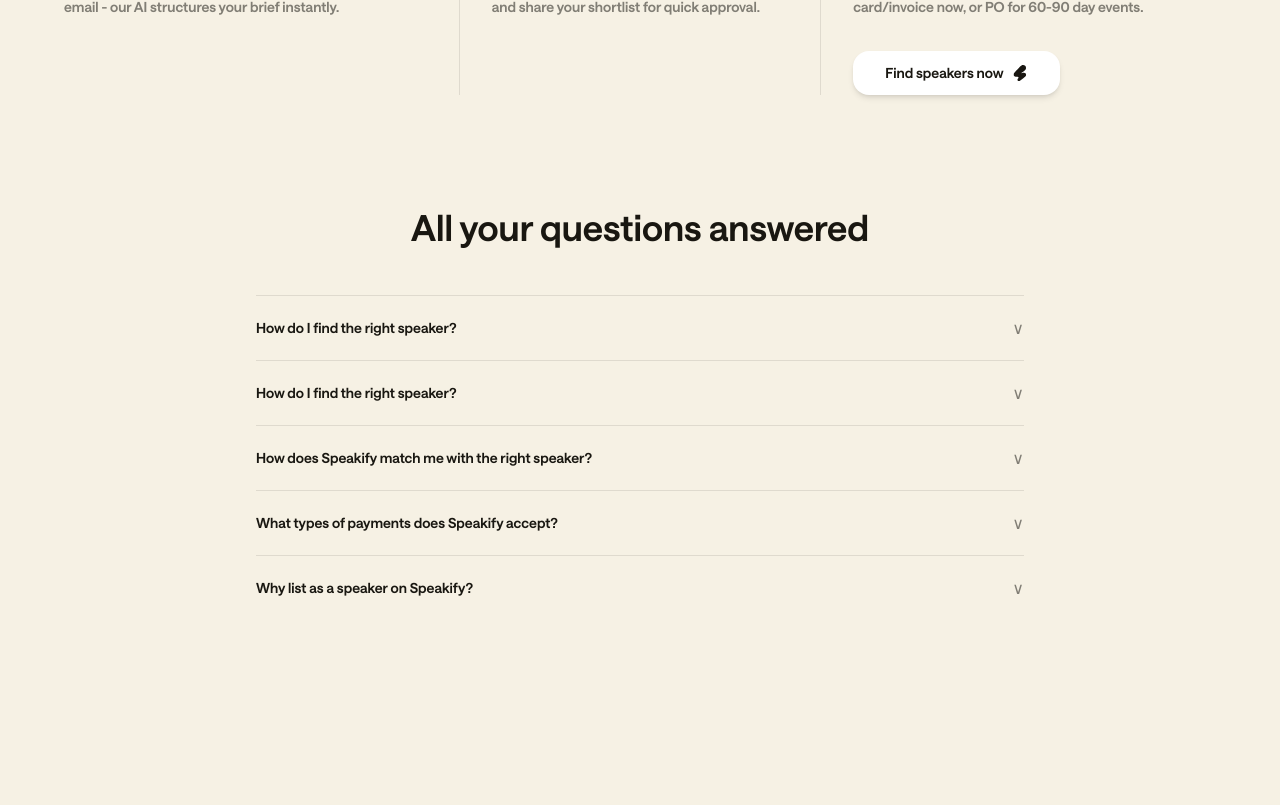
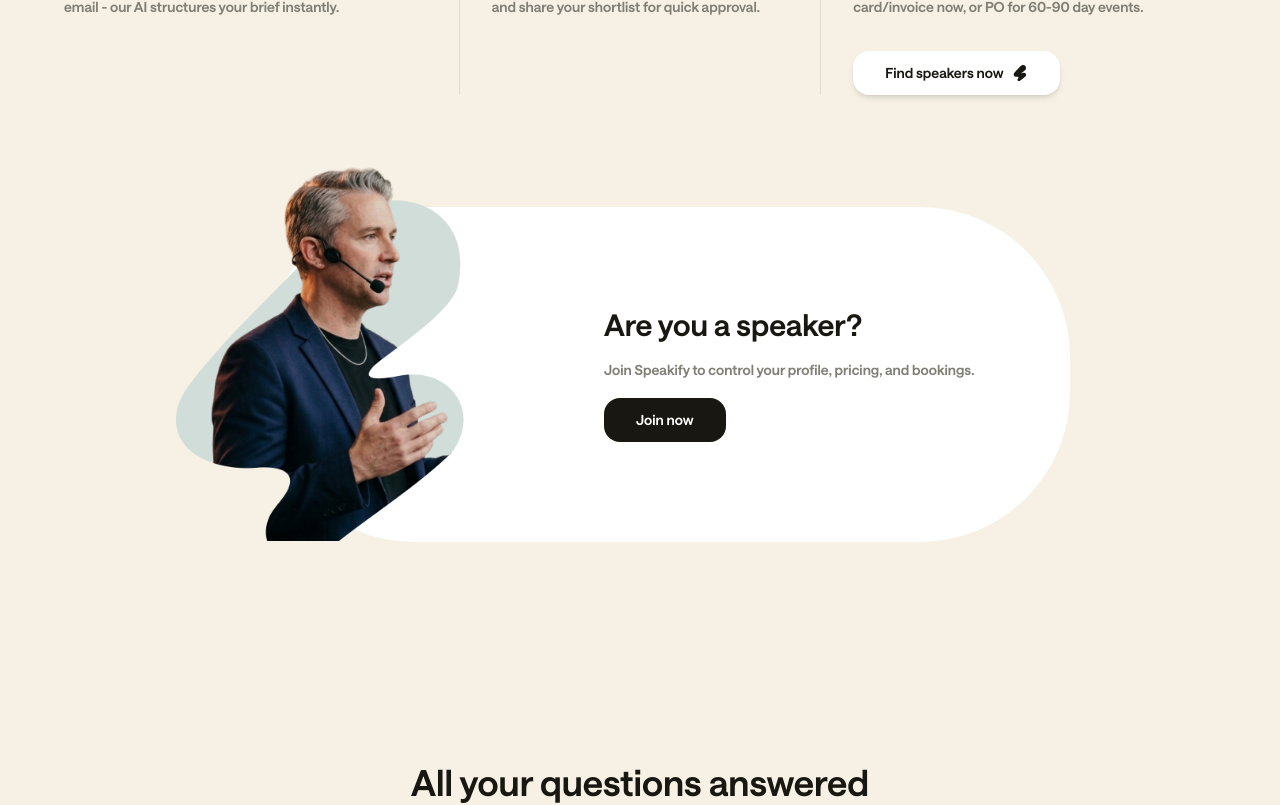
Before and after one commit to stamcodes/Speakify-React-TS-Tailwind, a React (Vite) app: page / in a window 1280 px wide. Shown: the part 2420-3225 px from the top of the page. Before the commit the page ends 3120 px from the top, so only its background shows below. Built offline with nearby package versions, Linux system fonts and the light colour scheme.

Commit message:
Book a Speaker section + button component update

```diff
--- a/src/App.tsx
+++ b/src/App.tsx
@@ -137,6 +137,8 @@
             </div>
           </div>
         </section>
+      </div>
+
       {/* 3 steps to Book Speaker */}
       <section className="px-16 py-8">
         {/* Header */}
@@ -154,12 +156,8 @@
         <div className="grid grid-cols-3 gap-8">
           {/* Step 01 */}
           <div className="flex flex-col gap-3">
-              <span className="text-5xl font-bold text-grey opacity-30">
-                01
-              </span>
-              <h3 className="text-base font-bold text-heading">
-                Create a brief
-              </h3>
+            <span className="text-5xl font-bold text-grey opacity-30">01</span>
+            <h3 className="text-base font-bold text-heading">Create a brief</h3>
             <p className="text-grey text-sm leading-relaxed">
               Type in plain English or upload your PDF/
               <br />
@@ -169,9 +167,7 @@
 
           {/* Step 02 */}
           <div className="flex flex-col gap-3 px-8 border-x border-grey/20">
-              <span className="text-5xl font-bold text-grey opacity-30">
-                02
-              </span>
+            <span className="text-5xl font-bold text-grey opacity-30">02</span>
             <h3 className="text-base font-bold text-heading">
               Review & Shortlist
             </h3>
@@ -191,8 +187,8 @@
                 Book & confirm
               </h3>
               <p className="text-grey text-sm leading-relaxed">
-                  One-click e-sign with transparent fees. Pay by card/invoice
-                  now, or PO for 60-90 day events.
+                One-click e-sign with transparent fees. Pay by card/invoice now,
+                or PO for 60-90 day events.
               </p>
             </div>
             <div className="w-[60%] mt-5">
@@ -204,9 +200,38 @@
           </div>
         </div>
       </section>
+
+      {/* Book a Speaker Section */}
+      <section className="px-16 py-20 flex items-center justify-center">
+        <div className="relative w-full flex items-center">
+          {/* Left image — overflows out of the capsule */}
+          <div className="absolute left-[112px] -top-[50px] z-10 w-72 h-96 ">
+            <img
+              src="/images/BookSpeaker.png"
+              alt="Speaker"
+              className="w-full h-full object-cover"
+            />
+          </div>
+
+          {/* White capsule */}
+          <div className="ml-50 w-[70%] bg-white rounded-[150px] flex items-center justify-end px-24 py-25">
+            <div className="flex flex-col gap-4 max-w-sm">
+              <h2 className="text-3xl font-bold text-heading">
+                Are you a speaker?
+              </h2>
+              <p className="text-grey text-sm leading-relaxed">
+                Join Speakify to control your profile, pricing, and bookings.
+              </p>
+              <div>
+                <Button label="Join now" variant="dark" />
+              </div>
+            </div>
+          </div>
+        </div>
+      </section>
+
       {/* FAQ Accordion */}
-
-        <section className="px-64 py-20">
+      <section className="px-64 py-20 mt-15">
         <h2 className="text-4xl font-bold text-heading text-center mb-12">
           All your questions answered
         </h2>
@@ -247,7 +272,6 @@
         </div>
       </section>
     </div>
-    </div>
   );
 }
 
--- a/src/components/UI/Button.tsx
+++ b/src/components/UI/Button.tsx
@@ -1,13 +1,19 @@
-// components/UI/Button.tsx
-// components/UI/Button.tsx
 interface ButtonProps {
   label: string;
   icon?: string;
+  variant?: "light" | "dark";
 }
 
-function Button({ label, icon }: ButtonProps) {
+function Button({ label, icon, variant = "light" }: ButtonProps) {
+  const styles =
+    variant === "dark"
+      ? "bg-heading text-white"
+      : "bg-white text-heading shadow-md hover:shadow-lg";
+
   return (
-    <button className="flex items-center justify-center gap-2 text-sm font-normal bg-white text-heading px-8 py-3 rounded-2xl shadow-md hover:shadow-lg transition-shadow cursor-pointer">
+    <button
+      className={`flex items-center justify-center gap-2 text-sm font-normal px-8 py-3 rounded-2xl transition-shadow cursor-pointer ${styles}`}
+    >
       {label}
       {icon && <img src={icon} alt="" className="w-4 h-4" />}
     </button>
```
Also changed, not shown: public/images/BookSpeaker.png. Lines whose indentation alone changed are shown as unchanged.
